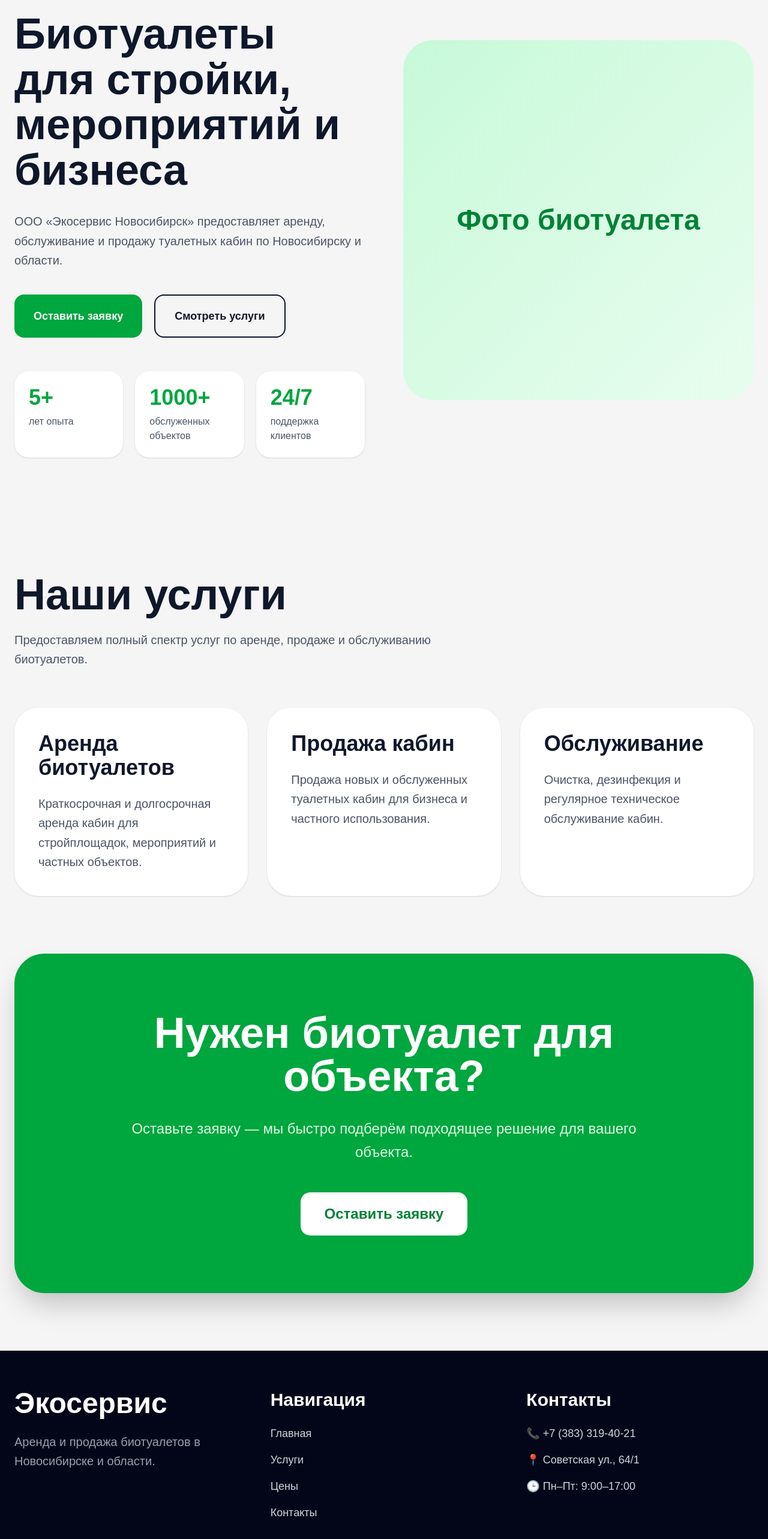
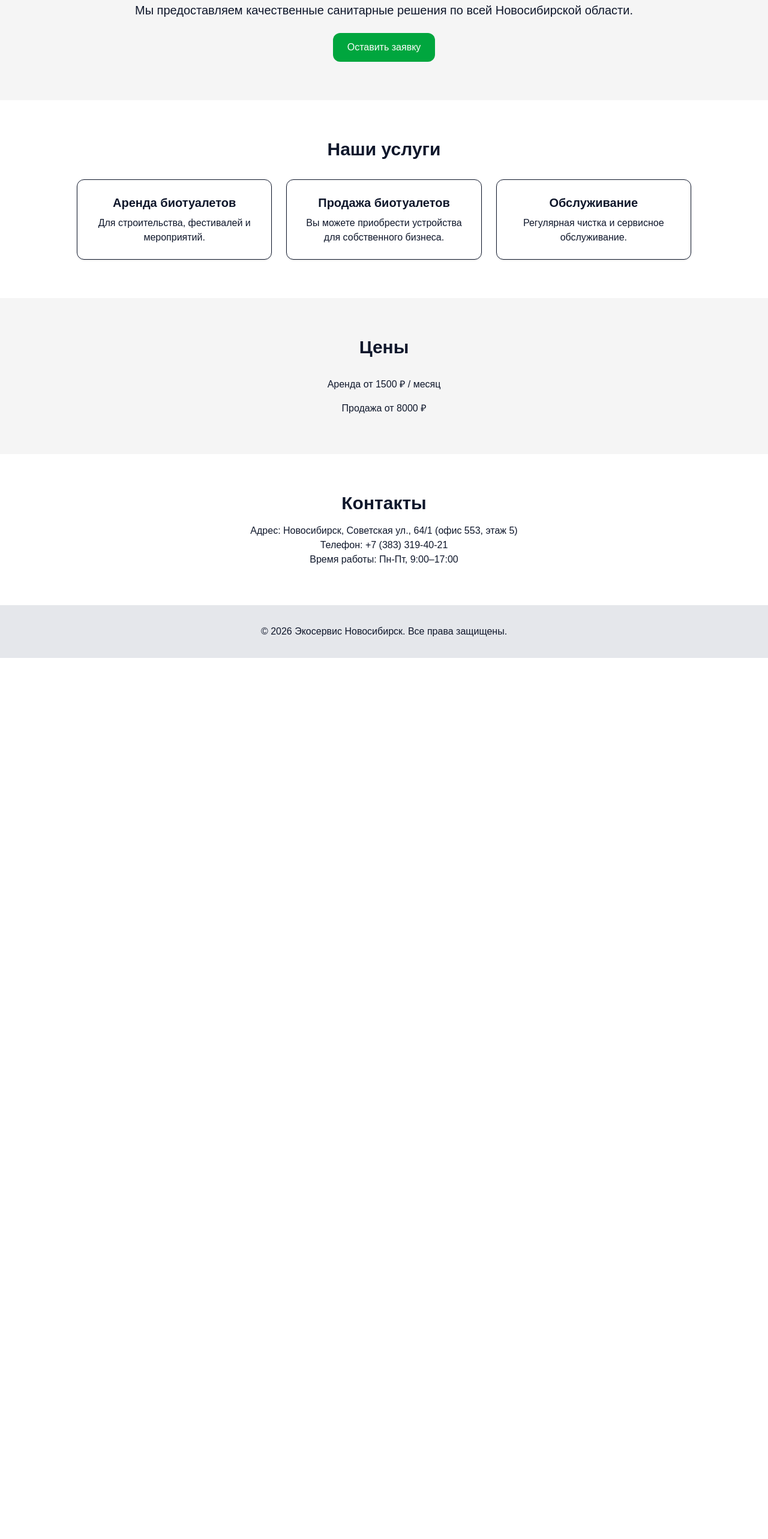
Before and after one commit to Skyeeeeeeeeeeeeeeeeeee/eco-service-site, a Next.js app: page / in a window 1280 px wide. Shown: the part 214-2780 px from the top of the page at 60% size. After the commit the page ends 1311 px from the top, so only its background shows below. Built offline with nearby package versions, Linux system fonts and the light colour scheme.

Commit message:
add animations

```diff
--- a/app/page.tsx
+++ b/app/page.tsx
@@ -1,415 +1,156 @@
-"use client"
+'use client'
 
 import { motion, AnimatePresence } from "framer-motion"
-import { useState } from "react"
+import { useState, useEffect } from "react"
+import Link from "next/link"
 
 export default function HomePage() {
+  const [isOpen, setIsOpen] = useState(false) // popup
+  const [mobileMenuOpen, setMobileMenuOpen] = useState(false)
+  const [isMobile, setIsMobile] = useState(false)
 
-  const [isOpen, setIsOpen] = useState(false)
+  useEffect(() => {
+    const handleResize = () => setIsMobile(window.innerWidth < 768)
+    handleResize()
+    window.addEventListener("resize", handleResize)
+    return () => window.removeEventListener("resize", handleResize)
+  }, [])
 
   return (
     <main className="min-h-screen bg-[#f5f5f5] text-slate-900">
 
       {/* HEADER */}
       <header className="border-b border-gray-200 bg-white/90 backdrop-blur sticky top-0 z-50">
-
         <div className="max-w-7xl mx-auto px-4 md:px-6 py-4 flex items-center justify-between">
 
           {/* LOGO */}
           <a href="/" className="block">
-
-            <h2 className="text-2xl md:text-3xl font-bold text-green-600 hover:scale-105 transition">
-              Экосервис
-            </h2>
-
-            <p className="text-gray-500 text-sm">
-              Новосибирск
-            </p>
-
+            <h2 className="text-2xl md:text-3xl font-bold text-green-600 hover:scale-105 transition">Экосервис</h2>
+            <p className="text-gray-500 text-sm">Новосибирск</p>
           </a>
 
-          {/* MENU */}
+          {/* DESKTOP MENU */}
+          {!isMobile && (
             <nav className="hidden md:flex items-center gap-10">
+              <Link href="/" className="text-green-600 font-semibold hover:scale-105 transition">Главная</Link>
+              <Link href="/services" className="font-medium hover:text-green-600 hover:scale-105 transition">Услуги</Link>
+              <Link href="/prices" className="font-medium hover:text-green-600 hover:scale-105 transition">Цены</Link>
+              <Link href="/contacts" className="font-medium hover:text-green-600 hover:scale-105 transition">Контакты</Link>
+            </nav>
+          )}
 
-            <a
-              href="/"
-              className="text-green-600 font-semibold hover:scale-105 transition"
-            >
-              Главная
-            </a>
-
-            <a
-              href="/services"
-              className="font-medium hover:text-green-600 hover:scale-105 transition"
-            >
-              Услуги
-            </a>
-
-            <a
-              href="/prices"
-              className="font-medium hover:text-green-600 hover:scale-105 transition"
-            >
-              Цены
-            </a>
-
-            <a
-              href="/contacts"
-              className="font-medium hover:text-green-600 hover:scale-105 transition"
-            >
-              Контакты
-            </a>
-
-          </nav>
-
-          {/* BUTTON */}
+          {/* DESKTOP BUTTON */}
+          {!isMobile && (
             <button
               onClick={() => setIsOpen(true)}
               className="bg-green-600 hover:bg-green-700 hover:scale-105 active:scale-95 text-white px-6 py-3 rounded-2xl font-medium transition duration-300"
             >
               Заказать
             </button>
+          )}
 
+          {/* MOBILE BURGER */}
+          {isMobile && (
+            <div>
+              <button
+                onClick={() => setMobileMenuOpen(!mobileMenuOpen)}
+                className="p-2 rounded-md focus:outline-none focus:ring-2 focus:ring-green-600"
+              >
+                <span className="sr-only">Открыть меню</span>
+                <div className="space-y-1">
+                  <span className="block w-6 h-0.5 bg-slate-900"></span>
+                  <span className="block w-6 h-0.5 bg-slate-900"></span>
+                  <span className="block w-6 h-0.5 bg-slate-900"></span>
+                </div>
+              </button>
+            </div>
+          )}
         </div>
 
+        {/* MOBILE MENU */}
+        <AnimatePresence>
+          {mobileMenuOpen && isMobile && (
+            <motion.div
+              initial={{ opacity: 0, y: -20 }}
+              animate={{ opacity: 1, y: 0 }}
+              exit={{ opacity: 0, y: -20 }}
+              className="md:hidden bg-white shadow-md flex flex-col items-center py-4 space-y-4 z-50"
+            >
+              <Link href="/" className="text-lg font-medium text-green-600" onClick={() => setMobileMenuOpen(false)}>Главная</Link>
+              <Link href="/services" className="text-lg font-medium text-slate-900" onClick={() => setMobileMenuOpen(false)}>Услуги</Link>
+              <Link href="/prices" className="text-lg font-medium text-slate-900" onClick={() => setMobileMenuOpen(false)}>Цены</Link>
+              <Link href="/contacts" className="text-lg font-medium text-slate-900" onClick={() => setMobileMenuOpen(false)}>Контакты</Link>
+              <button
+                onClick={() => { setIsOpen(true); setMobileMenuOpen(false) }}
+                className="bg-green-600 text-white px-4 py-2 rounded-md hover:bg-green-700"
+              >
+                Заказать
+              </button>
+            </motion.div>
+          )}
+        </AnimatePresence>
       </header>
 
-      {/* HERO */}
-      <section className="py-16 md:py-24 overflow-hidden">
+      {/* ==================== ОСНОВНОЙ КОНТЕНТ САЙТА ==================== */}
 
-        <div className="max-w-7xl mx-auto px-4 md:px-6">
-
-          <div className="grid grid-cols-1 lg:grid-cols-2 gap-16 items-center">
-
-            {/* LEFT */}
-            <motion.div
-              initial={{ opacity: 0, y: 60 }}
-              animate={{ opacity: 1, y: 0 }}
-              transition={{ duration: 0.8 }}
-            >
-
-              <p className="text-green-600 font-semibold mb-5 text-lg">
-                Аренда и продажа биотуалетов
-              </p>
-
-              <h1 className="text-4xl md:text-7xl font-bold leading-[1.05] mb-8 max-w-3xl">
-                Биотуалеты
-                для стройки,
-                мероприятий
-                и бизнеса
-              </h1>
-
-              <p className="text-gray-600 text-xl leading-relaxed mb-10 max-w-2xl">
-                ООО «Экосервис Новосибирск»
-                предоставляет аренду,
-                обслуживание и продажу туалетных кабин
-                по Новосибирску и области.
-              </p>
-
-              {/* BUTTONS */}
-              <div className="flex flex-col sm:flex-row gap-5 mb-14">
-
-                <button
-                  onClick={() => setIsOpen(true)}
-                  className="bg-green-600 hover:bg-green-700 hover:scale-105 active:scale-95 text-white px-8 py-5 rounded-2xl text-lg font-semibold transition duration-300"
-                >
-                  Оставить заявку
-                </button>
-
-                <a
-                  href="/services"
-                  className="border-2 border-slate-900 hover:bg-slate-900 hover:text-white hover:scale-105 active:scale-95 px-8 py-5 rounded-2xl text-lg font-semibold transition duration-300 text-center"
-                >
-                  Смотреть услуги
-                </a>
-
-              </div>
-
-              {/* STATS */}
-              <div className="grid grid-cols-2 md:grid-cols-3 gap-5">
-
-                {[
-                  ["5+", "лет опыта"],
-                  ["1000+", "обслуженных объектов"],
-                  ["24/7", "поддержка клиентов"],
-                ].map((item, index) => (
-                  <motion.div
-                    key={index}
-                    initial={{ opacity: 0, y: 40 }}
-                    animate={{ opacity: 1, y: 0 }}
-                    transition={{ delay: index * 0.2 }}
-                    className="bg-white rounded-3xl p-6 shadow-sm hover:-translate-y-2 hover:shadow-xl transition duration-300"
-                  >
-                    <h3 className="text-4xl font-bold text-green-600 mb-2">
-                      {item[0]}
-                    </h3>
-
-                    <p className="text-gray-600">
-                      {item[1]}
-                    </p>
-
-                  </motion.div>
-                ))}
-
-              </div>
-
-            </motion.div>
-
-            {/* RIGHT */}
-            <motion.div
-              initial={{ opacity: 0, scale: 0.9 }}
-              animate={{ opacity: 1, scale: 1 }}
-              transition={{ duration: 0.8 }}
-              className="bg-green-100 rounded-[50px] min-h-[500px] md:min-h-[600px] flex items-center justify-center relative overflow-hidden"
-            >
-
-              <div className="absolute inset-0 bg-gradient-to-br from-green-200 to-green-50 opacity-60" />
-
-              <p className="text-green-700 text-3xl md:text-5xl font-bold relative z-10 text-center px-6">
-                Фото биотуалета
-              </p>
-
-            </motion.div>
-
-          </div>
-
-        </div>
-
+      {/* Hero Section */}
+      <section className="hero py-16 text-center">
+        <h1 className="text-4xl md:text-5xl font-bold mb-4">Биотуалеты для стройки, мероприятий и бизнеса</h1>
+        <p className="text-lg md:text-xl mb-6">Мы предоставляем качественные санитарные решения по всей Новосибирской области.</p>
+        <button onClick={() => setIsOpen(true)} className="bg-green-600 text-white px-6 py-3 rounded-xl hover:bg-green-700 transition">Оставить заявку</button>
       </section>
 
-      {/* SERVICES */}
-      <section className="py-16 md:py-24">
-
-        <div className="max-w-7xl mx-auto px-4 md:px-6">
-
-          <motion.div
-            initial={{ opacity: 0, y: 40 }}
-            whileInView={{ opacity: 1, y: 0 }}
-            transition={{ duration: 0.7 }}
-            viewport={{ once: true }}
-            className="mb-16"
-          >
-
-            <h2 className="text-5xl md:text-7xl font-bold mb-6">
-              Наши услуги
-            </h2>
-
-            <p className="text-xl text-gray-600 max-w-3xl leading-relaxed">
-              Предоставляем полный спектр услуг
-              по аренде, продаже и обслуживанию
-              биотуалетов.
-            </p>
-
-          </motion.div>
-
-          <div className="grid grid-cols-1 md:grid-cols-3 gap-8">
-
-            {[
-              [
-                "Аренда биотуалетов",
-                "Краткосрочная и долгосрочная аренда кабин для стройплощадок, мероприятий и частных объектов."
-              ],
-              [
-                "Продажа кабин",
-                "Продажа новых и обслуженных туалетных кабин для бизнеса и частного использования."
-              ],
-              [
-                "Обслуживание",
-                "Очистка, дезинфекция и регулярное техническое обслуживание кабин."
-              ]
-            ].map((service, index) => (
-              <motion.div
-                key={index}
-                initial={{ opacity: 0, y: 60 }}
-                whileInView={{ opacity: 1, y: 0 }}
-                transition={{ delay: index * 0.2 }}
-                viewport={{ once: true }}
-                className="bg-white rounded-[40px] p-10 shadow-sm hover:-translate-y-3 hover:shadow-2xl transition duration-300"
-              >
-
-                <h3 className="text-4xl font-bold mb-6">
-                  {service[0]}
-                </h3>
-
-                <p className="text-gray-600 text-xl leading-relaxed">
-                  {service[1]}
-                </p>
-
-              </motion.div>
-            ))}
-
+      {/* Services Section */}
+      <section className="services py-16 bg-white text-center">
+        <h2 className="text-3xl font-bold mb-8">Наши услуги</h2>
+        <div className="grid grid-cols-1 md:grid-cols-3 gap-6 max-w-5xl mx-auto">
+          <div className="p-6 border rounded-xl shadow hover:shadow-lg transition">
+            <h3 className="text-xl font-semibold mb-2">Аренда биотуалетов</h3>
+            <p>Для строительства, фестивалей и мероприятий.</p>
           </div>
-
+          <div className="p-6 border rounded-xl shadow hover:shadow-lg transition">
+            <h3 className="text-xl font-semibold mb-2">Продажа биотуалетов</h3>
+            <p>Вы можете приобрести устройства для собственного бизнеса.</p>
           </div>
-
+          <div className="p-6 border rounded-xl shadow hover:shadow-lg transition">
+            <h3 className="text-xl font-semibold mb-2">Обслуживание</h3>
+            <p>Регулярная чистка и сервисное обслуживание.</p>
+          </div>
+        </div>
       </section>
 
-      {/* CTA */}
-      <section className="pb-16 md:pb-24">
-
-        <div className="max-w-7xl mx-auto px-4 md:px-6">
-
-          <motion.div
-            initial={{ opacity: 0, scale: 0.96 }}
-            whileInView={{ opacity: 1, scale: 1 }}
-            transition={{ duration: 0.7 }}
-            viewport={{ once: true }}
-            className="bg-green-600 rounded-[50px] p-12 md:p-24 text-white text-center shadow-2xl"
-          >
-
-            <h2 className="text-5xl md:text-7xl font-bold mb-8">
-              Нужен биотуалет
-              для объекта?
-            </h2>
-
-            <p className="text-2xl text-green-100 max-w-4xl mx-auto leading-relaxed mb-12">
-              Оставьте заявку —
-              мы быстро подберём подходящее решение
-              для вашего объекта.
-            </p>
-
-            <button
-              onClick={() => setIsOpen(true)}
-              className="bg-white text-green-700 hover:bg-gray-100 hover:scale-105 active:scale-95 px-10 py-5 rounded-2xl text-2xl font-bold transition duration-300"
-            >
-              Оставить заявку
-            </button>
-
-          </motion.div>
-
-        </div>
-
+      {/* Prices Section */}
+      <section className="prices py-16 text-center">
+        <h2 className="text-3xl font-bold mb-8">Цены</h2>
+        <p className="mb-4">Аренда от 1500 ₽ / месяц</p>
+        <p>Продажа от 8000 ₽</p>
       </section>
 
-      {/* MODAL */}
+      {/* Contacts Section */}
+      <section className="contacts py-16 bg-white text-center">
+        <h2 className="text-3xl font-bold mb-4">Контакты</h2>
+        <p>Адрес: Новосибирск, Советская ул., 64/1 (офис 553, этаж 5)</p>
+        <p>Телефон: +7 (383) 319-40-21</p>
+        <p>Время работы: Пн-Пт, 9:00–17:00</p>
+      </section>
+
+      {/* Modal Popup */}
       <AnimatePresence>
-
         {isOpen && (
-
-          <motion.div
-            initial={{ opacity: 0 }}
-            animate={{ opacity: 1 }}
-            exit={{ opacity: 0 }}
-            className="fixed inset-0 z-[100] bg-black/50 backdrop-blur-sm flex items-center justify-center px-4"
-          >
-
-            <motion.div
-              initial={{ opacity: 0, scale: 0.85, y: 40 }}
-              animate={{ opacity: 1, scale: 1, y: 0 }}
-              exit={{ opacity: 0, scale: 0.85 }}
-              transition={{ duration: 0.25 }}
-              className="bg-white rounded-[40px] w-full max-w-2xl p-8 md:p-12 relative shadow-2xl"
-            >
-
-              {/* CLOSE */}
-              <button
-                onClick={() => setIsOpen(false)}
-                className="absolute top-6 right-6 text-3xl text-gray-400 hover:text-black transition"
-              >
-                ×
-              </button>
-
-              <h2 className="text-4xl md:text-5xl font-bold mb-5">
-                Оставить заявку
-              </h2>
-
-              <p className="text-gray-600 text-lg mb-10">
-                Заполните форму и мы свяжемся с вами.
-              </p>
-
-              <form className="space-y-5">
-
-                <input
-                  type="text"
-                  placeholder="Ваше имя"
-                  className="w-full border border-gray-300 rounded-2xl px-6 py-5 text-lg outline-none focus:border-green-600"
-                />
-
-                <input
-                  type="tel"
-                  placeholder="Телефон"
-                  className="w-full border border-gray-300 rounded-2xl px-6 py-5 text-lg outline-none focus:border-green-600"
-                />
-
-                <textarea
-                  placeholder="Комментарий"
-                  rows={4}
-                  className="w-full border border-gray-300 rounded-2xl px-6 py-5 text-lg outline-none focus:border-green-600"
-                />
-
-                <button
-                  type="submit"
-                  className="w-full bg-green-600 hover:bg-green-700 hover:scale-[1.01] text-white py-5 rounded-2xl text-lg font-bold transition"
-                >
-                  Отправить заявку
-                </button>
-
-              </form>
-
+          <motion.div initial={{ opacity:0 }} animate={{ opacity:1 }} exit={{ opacity:0 }} className="fixed inset-0 bg-black bg-opacity-50 flex items-center justify-center z-50">
+            <div className="bg-white p-6 rounded-xl max-w-md w-full">
+              <h3 className="text-xl font-bold mb-4">Оставить заявку</h3>
+              <input type="text" placeholder="Имя" className="w-full mb-2 p-2 border rounded" />
+              <input type="text" placeholder="Телефон" className="w-full mb-2 p-2 border rounded" />
+              <button className="bg-green-600 text-white px-4 py-2 rounded hover:bg-green-700" onClick={() => setIsOpen(false)}>Отправить</button>
+            </div>
           </motion.div>
-
-          </motion.div>
-
         )}
-
       </AnimatePresence>
 
-      {/* FOOTER */}
-      <footer className="bg-slate-950 text-white py-16">
-
-        <div className="max-w-7xl mx-auto px-4 md:px-6">
-
-          <div className="grid grid-cols-1 md:grid-cols-3 gap-12">
-
-            <div>
-
-              <h2 className="text-5xl font-bold mb-6">
-                Экосервис
-              </h2>
-
-              <p className="text-gray-400 text-xl leading-relaxed">
-                Аренда и продажа биотуалетов
-                в Новосибирске и области.
-              </p>
-
-            </div>
-
-            <div>
-
-              <h3 className="text-3xl font-bold mb-6">
-                Навигация
-              </h3>
-
-              <div className="flex flex-col gap-4 text-gray-300 text-lg">
-
-                <a href="/">Главная</a>
-                <a href="/services">Услуги</a>
-                <a href="/prices">Цены</a>
-                <a href="/contacts">Контакты</a>
-
-              </div>
-
-            </div>
-
-            <div>
-
-              <h3 className="text-3xl font-bold mb-6">
-                Контакты
-              </h3>
-
-              <div className="flex flex-col gap-4 text-gray-300 text-lg">
-
-                <p>📞 +7 (383) 319-40-21</p>
-                <p>📍 Советская ул., 64/1</p>
-                <p>🕒 Пн–Пт: 9:00–17:00</p>
-
-              </div>
-
-            </div>
-
-          </div>
-
-        </div>
-
+      {/* Footer */}
+      <footer className="py-8 bg-gray-200 text-center">
+        <p>© 2026 Экосервис Новосибирск. Все права защищены.</p>
       </footer>
 
     </main>
```
Lines whose indentation alone changed are shown as unchanged.
